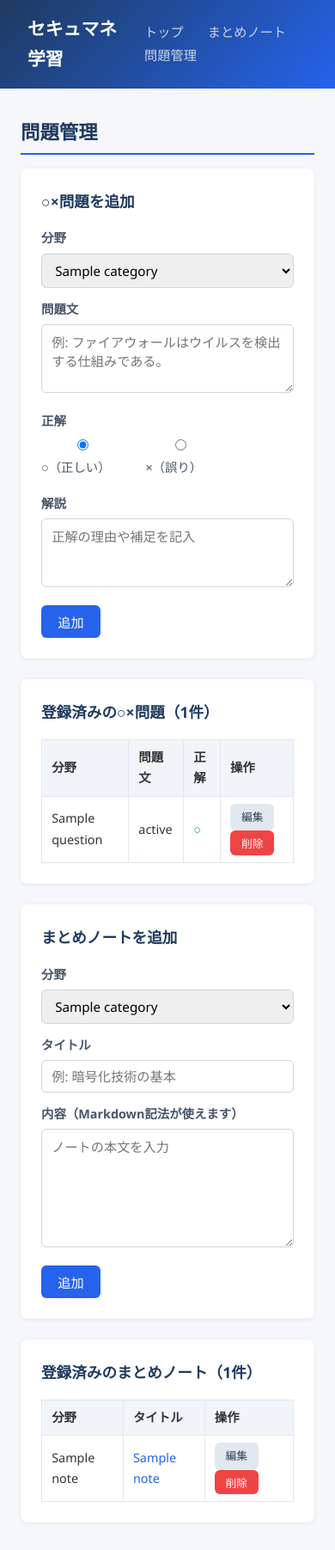
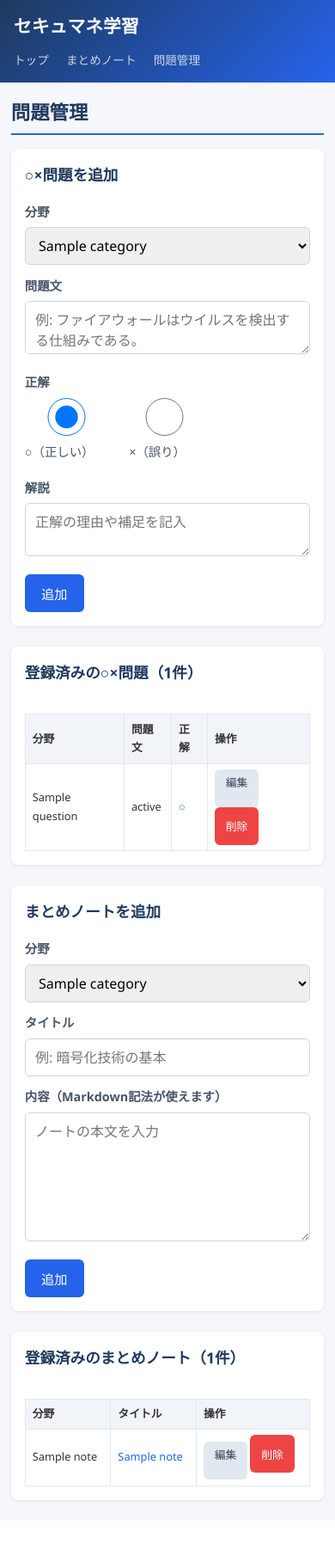
Before and after one commit to sunnyday115/security-management, a Flask app: page /manage in a window 390 px wide. Shown: the whole page at 86% size. After the commit the page ends 1748 px from the top, so only its background shows below. Run offline with Flask 3, Linux system fonts and the light colour scheme; a database or web service that is not in the repository returns one stand-in record (values such as "Sample title"); some libraries are stand-ins or nearby versions.

Commit message:
[変更] モバイル表示を最適化（Pixel 8 / Android 対応）
- テーブル横スクロール対応で表の崩れを修正
- メディアクエリ追加（600px以下）でヘッダー・カード・ボタン等を最適化
- タッチ操作しやすいボタン・入力欄サイズに調整

Co-Authored-By: Claude Opus 4.6 <noreply@anthropic.com>

```diff
--- a/static/style.css
+++ b/static/style.css
@@ -277,6 +277,7 @@ h2 {
     padding: 2rem;
     box-shadow: 0 1px 4px rgba(0,0,0,0.08);
     line-height: 1.9;
+    overflow-x: auto;
 }
 .note-content h2 {
     font-size: 1.3rem;
@@ -377,3 +378,109 @@ h2 {
 }
 .data-table .answer-correct { color: #16a34a; }
 .data-table .answer-wrong { color: #dc2626; }
+
+/* === テーブル横スクロール === */
+.table-responsive {
+    overflow-x: auto;
+    -webkit-overflow-scrolling: touch;
+}
+
+/* === モバイル対応（Pixel 8 等） === */
+@media (max-width: 600px) {
+
+    /* ヘッダー：縦並び */
+    header {
+        flex-direction: column;
+        align-items: flex-start;
+        padding: 0.8rem 1rem;
+        gap: 0.5rem;
+    }
+    nav a {
+        margin-left: 0;
+        margin-right: 1rem;
+        font-size: 0.85rem;
+    }
+
+    /* メインコンテンツ：余白縮小 */
+    main {
+        margin: 1rem auto;
+        padding: 0 0.8rem;
+    }
+
+    /* カードグリッド：1列表示 */
+    .card-grid {
+        grid-template-columns: 1fr;
+    }
+
+    /* クイズ画面 */
+    .quiz-box {
+        padding: 1.2rem;
+    }
+    .quiz-box .statement {
+        font-size: 1.05rem;
+        margin: 1rem 0 1.5rem;
+    }
+    .quiz-buttons {
+        flex-wrap: wrap;
+        gap: 1rem;
+    }
+    .btn-correct,
+    .btn-wrong {
+        flex: 1 1 auto;
+        min-width: 120px;
+        min-height: 44px;
+    }
+
+    /* クイズ結果画面 */
+    .result-box {
+        padding: 1.2rem;
+    }
+    .result-header {
+        font-size: 1.2rem;
+    }
+    .result-box .related-note {
+        padding: 1rem;
+    }
+    .result-actions {
+        flex-wrap: wrap;
+    }
+    .result-actions .btn {
+        flex: 1 1 auto;
+        text-align: center;
+        min-height: 44px;
+        display: flex;
+        align-items: center;
+        justify-content: center;
+    }
+
+    /* テーブル：文字・余白縮小 */
+    .data-table th,
+    .data-table td {
+        padding: 0.4rem 0.5rem;
+        font-size: 0.8rem;
+    }
+    .note-content th,
+    .note-content td {
+        padding: 0.4rem 0.5rem;
+        font-size: 0.8rem;
+    }
+
+    /* フォーム：タッチ操作しやすく */
+    .form-group select,
+    .form-group input,
+    .form-group textarea {
+        min-height: 44px;
+        font-size: 1rem;
+    }
+    .btn {
+        min-height: 44px;
+    }
+
+    /* 管理画面・ノート：余白縮小 */
+    .manage-section {
+        padding: 1rem;
+    }
+    .note-content {
+        padding: 1.2rem;
+    }
+}
--- a/templates/manage.html
+++ b/templates/manage.html
@@ -37,6 +37,7 @@
 <!-- 登録済み問題一覧 -->
 <div class="manage-section">
     <h3>登録済みの○×問題（{{ questions | length }}件）</h3>
+    <div class="table-responsive">
         <table class="data-table">
             <thead>
                 <tr>
@@ -66,6 +67,7 @@
             </tbody>
         </table>
     </div>
+</div>
 
 <!-- まとめノートの追加 -->
 <div class="manage-section">
@@ -94,6 +96,7 @@
 <!-- 登録済みノート一覧 -->
 <div class="manage-section">
     <h3>登録済みのまとめノート（{{ notes | length }}件）</h3>
+    <div class="table-responsive">
         <table class="data-table">
             <thead>
                 <tr>
@@ -119,4 +122,5 @@
             </tbody>
         </table>
     </div>
+</div>
 {% endblock %}
```
Lines whose indentation alone changed are shown as unchanged.
